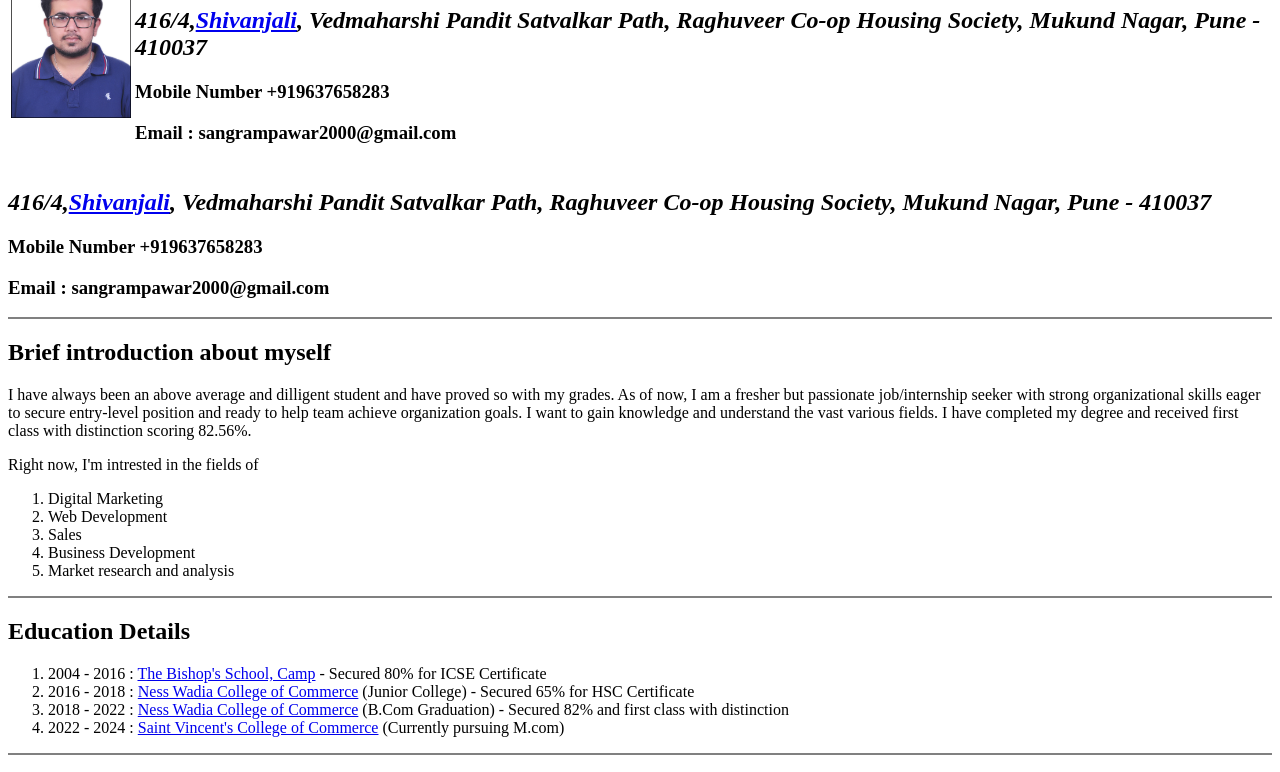
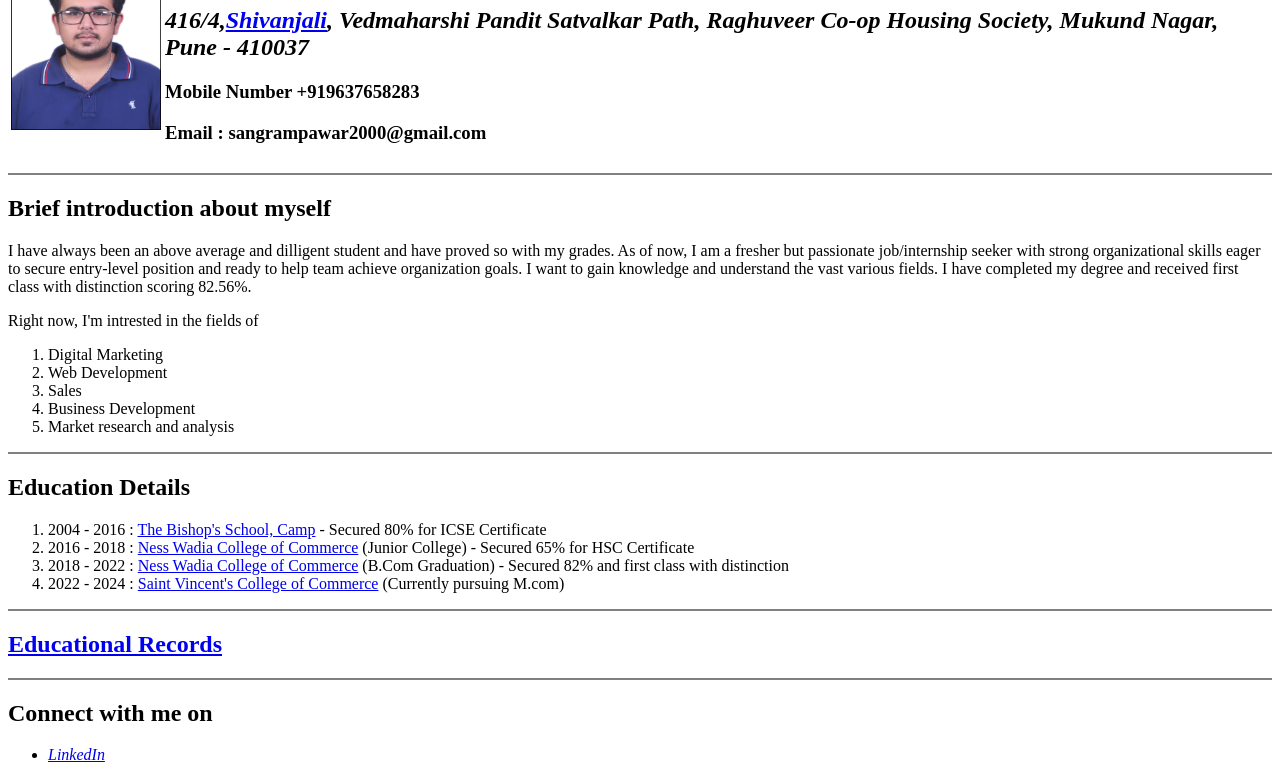
Before and after one commit to SangramPawar2023/CV, a plain HTML site: page index.html in a window 1280 px wide. Shown: the part 94-866 px from the top of the page. Drawn offline with Linux system fonts and the light colour scheme.

Commit message:
Update index.html

```diff
--- a/index.html
+++ b/index.html
@@ -11,7 +11,7 @@
     <table>
         <tr>
             <td>
-                <img src="DSC_0837.JPG" width="120" height="150" >
+                <img src="DSC_0837.JPG" width="150" height="175" >
             </td>
             <td>
                 <h1><strong>Sangram Digvijay Pawar</strong></h1>
@@ -20,15 +20,9 @@
     <h3>Email : sangrampawar2000@gmail.com</h3>
             </td>
         </tr>
-        <tr>
-            <td>
 
-            </td>
-        </tr>
     </table>
-    <h2><em>416/4,<a href="https://www.google.com/search?q=shivanjali%20mukund%20nagar&rlz=1C1SQJL_enIN865IN865&oq=shivanjali+mukund+nagar&aqs=chrome..69i57j33i160l2.6296j0j4&sourceid=chrome&ie=UTF-8&newwindow=1&tbs=lf:1,lf_ui:2&tbm=lcl&sxsrf=AJOqlzWRgcpNBBk7b3PGvr1fexjWynzBXw:1677305752943&rflfq=1&num=10&rldimm=16696901350365870290&lqi=ChdzaGl2YW5qYWxpIG11a3VuZCBuYWdhckiomOmn0raAgAhaIRAAGAAYARgCIhdzaGl2YW5qYWxpIG11a3VuZCBuYWdhcpIBD2hvdXNpbmdfY29tcGxleKoBEhABKg4iCnNoaXZhbmphbGkoAA&ved=2ahUKEwj3ytXsgrD9AhXk8DgGHcg1AbUQvS56BAgOEAE&sa=X&rlst=f#rlfi=hd:;si:16696901350365870290,l,ChdzaGl2YW5qYWxpIG11a3VuZCBuYWdhckiomOmn0raAgAhaIRAAGAAYARgCIhdzaGl2YW5qYWxpIG11a3VuZCBuYWdhcpIBD2hvdXNpbmdfY29tcGxleKoBEhABKg4iCnNoaXZhbmphbGkoAA;mv:[[18.59211992695056,73.96449053200683],[18.407515350678427,73.58134233864746],null,[18.499842515245643,73.77291643532715],12]">Shivanjali</a>, Vedmaharshi Pandit Satvalkar Path, Raghuveer Co-op Housing Society, Mukund Nagar, Pune - 410037</em></h2>
-    <h3>Mobile Number +919637658283</h3>
-    <h3>Email : sangrampawar2000@gmail.com</h3>
+
     <hr noshade="5">
     <h2>Brief introduction about myself</h2>
     <p>I have always been an above average and dilligent student and have proved so with my grades.
```
